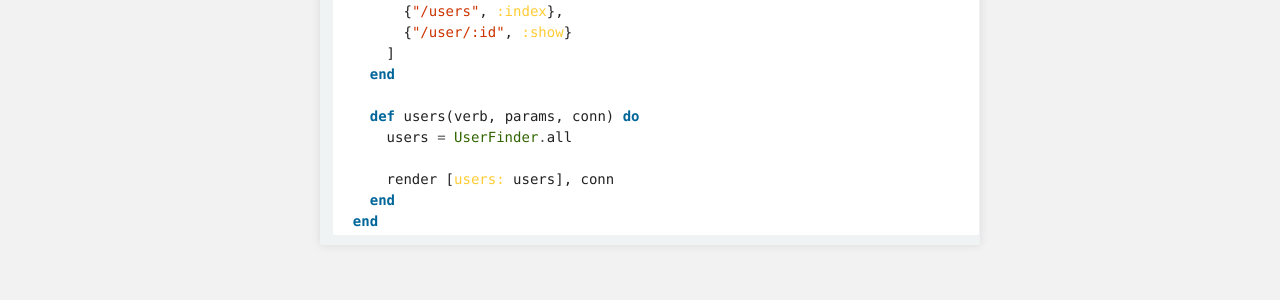
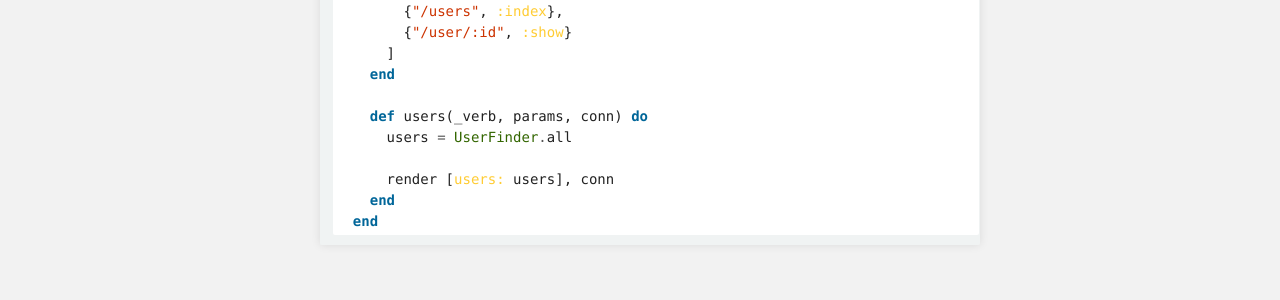
Before and after one commit to LeakyBucket/charlotte, a Jekyll site: the page built from index.md, in a window 1280 px wide. Shown: the part 367-667 px from the top of the page. Built offline with Jekyll 4.4.1, drawn with Linux system fonts in a browser that asks for light colours; Markdown is read by kramdown in place of the engine named in the settings.

Commit message:
Examples should have code that doesn’t generate warnings.

```diff
--- a/index.md
+++ b/index.md
@@ -13,7 +13,7 @@ layout: default
       ]
     end
 
-    def users(verb, params, conn) do
+    def users(_verb, params, conn) do
       users = UserFinder.all
 
       render [users: users], conn
```
